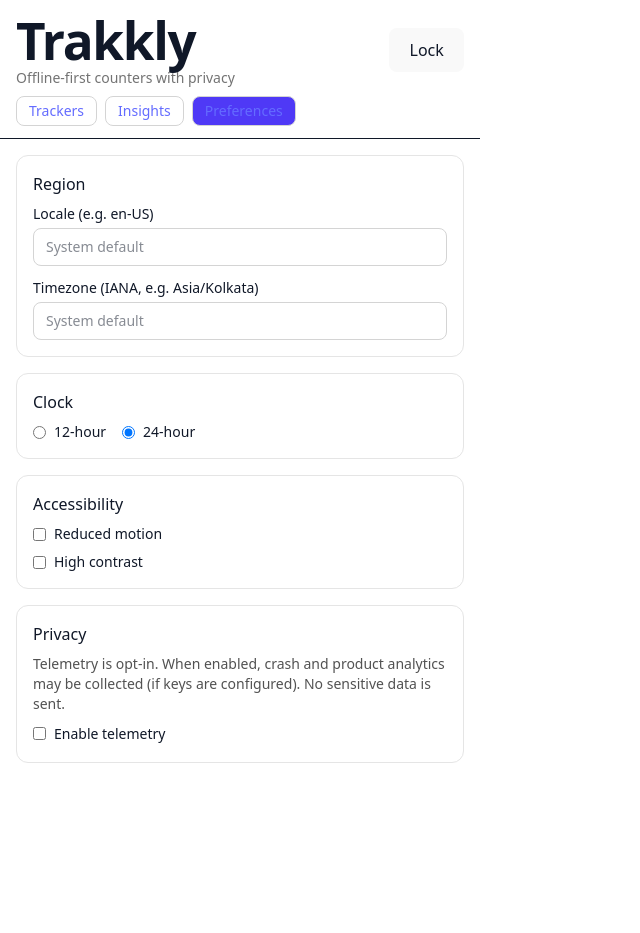
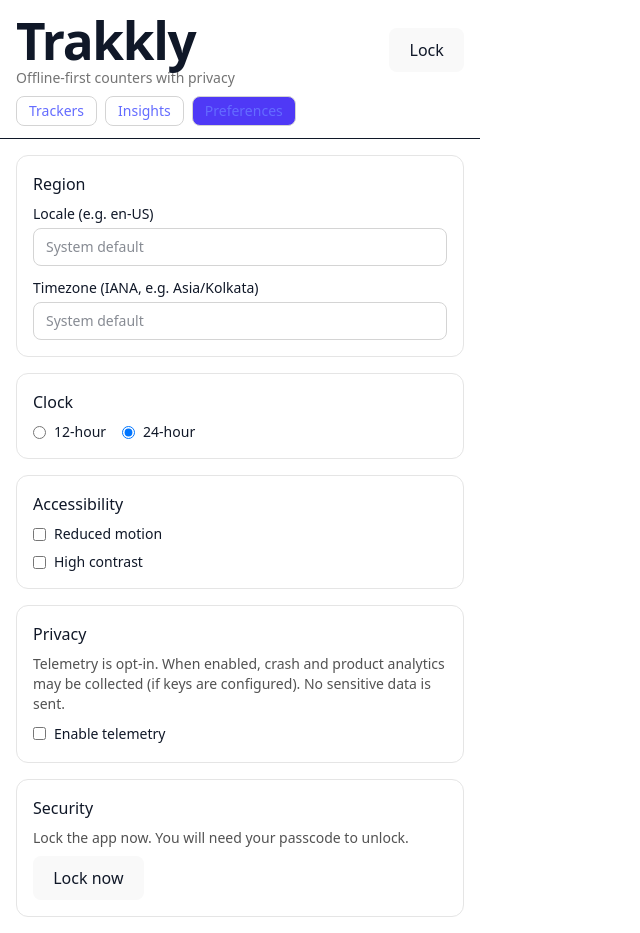
Before and after one commit to jagged3dge/trakkly, a React (Vite) app in the folder app/: page /prefs in a window 1280 px wide. Shown: the whole page, without its empty margins (0-640 px from the left). Before the commit the page ends 800 px from the top, so only its background shows below. Built offline with nearby package versions, Linux system fonts and the light colour scheme; no server answers.

Commit message:
feat(prefs): add 'Lock now' action to lock and navigate to /lock

```diff
--- a/app/src/pages/Preferences.tsx
+++ b/app/src/pages/Preferences.tsx
@@ -1,8 +1,12 @@
 import { useEffect } from 'react'
+import { useNavigate } from '@tanstack/react-router'
 import { usePrefs } from '../state/prefs'
+import { useAdapters } from '../providers/AdaptersProvider'
 
 export default function Preferences() {
   const { prefs, loaded, load, setTimezone, setLocale, setClockFormat, setReducedMotion, setHighContrast, setTelemetryEnabled } = usePrefs()
+  const { crypto } = useAdapters()
+  const navigate = useNavigate()
 
   useEffect(() => {
     if (!loaded) void load()
@@ -96,6 +100,17 @@ export default function Preferences() {
           Enable telemetry
         </label>
       </div>
+
+      <div className="rounded-xl border border-neutral-200 p-4 dark:border-neutral-800">
+        <div className="mb-2 font-medium">Security</div>
+        <p className="text-sm text-neutral-600 dark:text-neutral-300 mb-2">Lock the app now. You will need your passcode to unlock.</p>
+        <button
+          onClick={() => { crypto.lock(); navigate({ to: '/lock' }) }}
+          className="inline-flex items-center justify-center rounded-lg border border-neutral-300 px-3 py-2 text-sm hover:bg-neutral-50 dark:border-neutral-700 dark:hover:bg-neutral-800"
+        >
+          Lock now
+        </button>
+      </div>
     </div>
   )
 }
```
